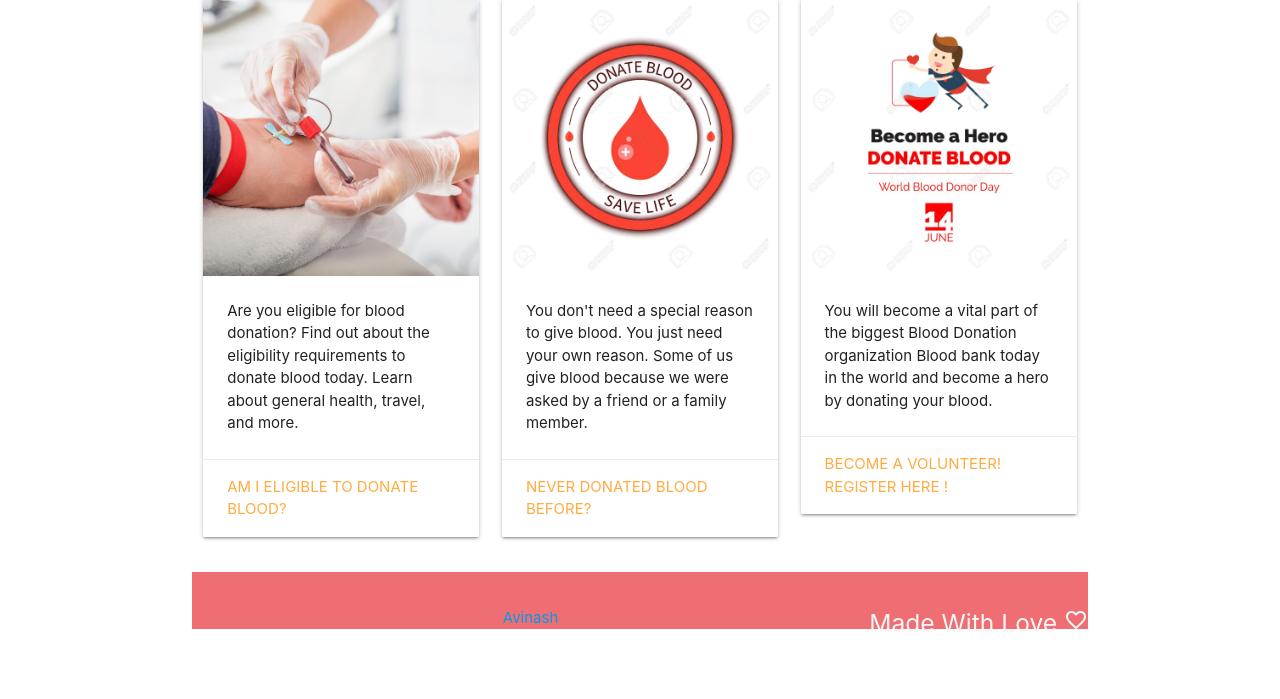
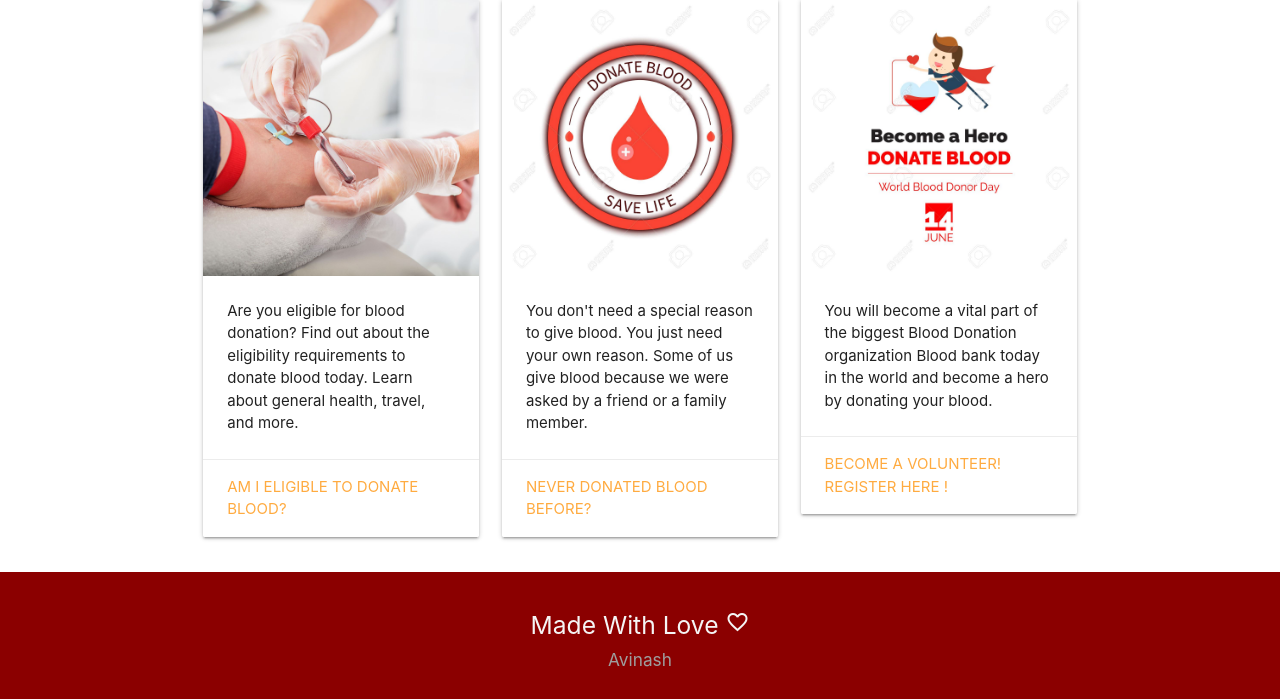
Before and after one commit to avi-jkiapt/avibloodbank, a Flask app: page / in a window 1280 px wide. Shown: the part 722-1421 px from the top of the page. Before the commit the page ends 1351 px from the top, so only its background shows below. Run offline with Flask 2, Linux system fonts and the light colour scheme.

Commit message:
modified

```diff
--- a/application/static/javascript/main.js
+++ b/application/static/javascript/main.js
@@ -1,5 +1,5 @@
 $(document).ready(function(){
     $('select').formSelect();
     $('.datepicker').datepicker();
-    $('.sidenav').sidenav();
+    $('.sidenav-trigger').sidenav();
  });
--- a/application/templates/home.html
+++ b/application/templates/home.html
@@ -18,7 +18,7 @@
     <nav style="background-color:  #8b0000">
         <div class="container">
         <div class="nav-wrapper">
-          <a href="#!" class="brand-logo">AVI Blood Bank</a>
+          <a href=" {{ url_for('home') }} " class="brand-logo">AVI Blood Bank</a>
           <a href="#" data-target="mobile-demo" class="sidenav-trigger"><i class="material-icons">menu</i></a>
           <ul class="right hide-on-med-and-down">
 
@@ -148,13 +148,16 @@
                     </div>
                   </div>
               </div>
-              <footer class="text-center center page-footer">
-                <h5 class="grey-text text-lighten-4 right">Made With Love  <i class="material-icons">favorite_border</i>  </h5>
-                <div class="col s12 offset-l6">
-                  <p><a href="https://avi-jkiapt.github.io/avi/index.html" target="_blank">Avinash</a></p>
-                </div>
-              </footer>
+
         </div>
+        <footer class="text-center center " style="background-color:  #8b0000">
+          <br>
+          <h5 class="grey-text text-lighten-4">Made With Love  <i class="material-icons">favorite_border</i>  </h5>
+
+
+            <h6><a href="https://avi-jkiapt.github.io/avi/index.html" class="grey-text" target="_blank">Avinash</a></h6>
+          <br>
+        </footer>
 
 
 
```
